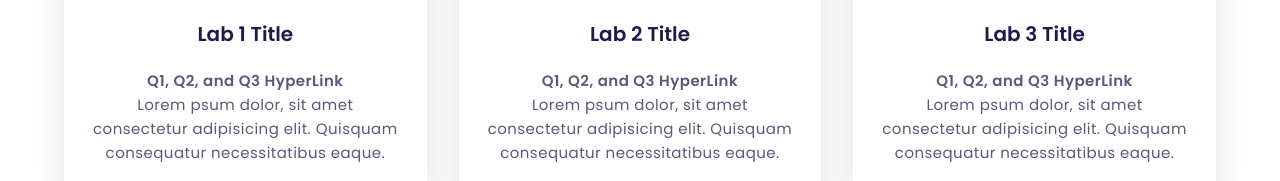
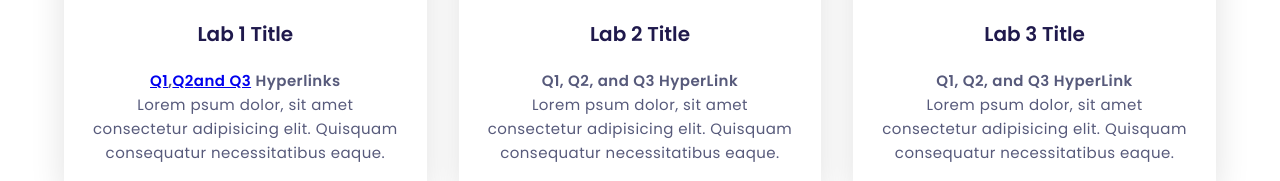
Before and after one commit to Xcel2k/Xcel2k.github.io, a plain HTML site: page index.html in a window 1280 px wide. Shown: the part 159-340 px from the top of the page. Drawn offline with Linux system fonts and the light colour scheme.

Commit message:
Update index.html

```diff
--- a/index.html
+++ b/index.html
@@ -31,7 +31,7 @@
           </div>
           <h3>Lab 1 Title</h3>
           <p>
-             <b>Q1, Q2, and Q3 HyperLink</b><br>Lorem psum dolor, sit amet consectetur adipisicing elit. Quisquam
+             <a href="https://github.com/Xcel2k/Xcel2k.github.io/blob/master/Lab1Q1.html"><b>Q1</b></a><b>,</b><a href="https://github.com/Xcel2k/Xcel2k.github.io/blob/master/Lab1Q2.html"><b>Q2</b></a><a href="https://github.com/Xcel2k/Xcel2k.github.io/blob/master/Lab1Q3.html"><b>and Q3</b></a> <b>Hyperlinks</b><br>Lorem psum dolor, sit amet consectetur adipisicing elit. Quisquam
             consequatur necessitatibus eaque.
           </p>
         </div>
```
